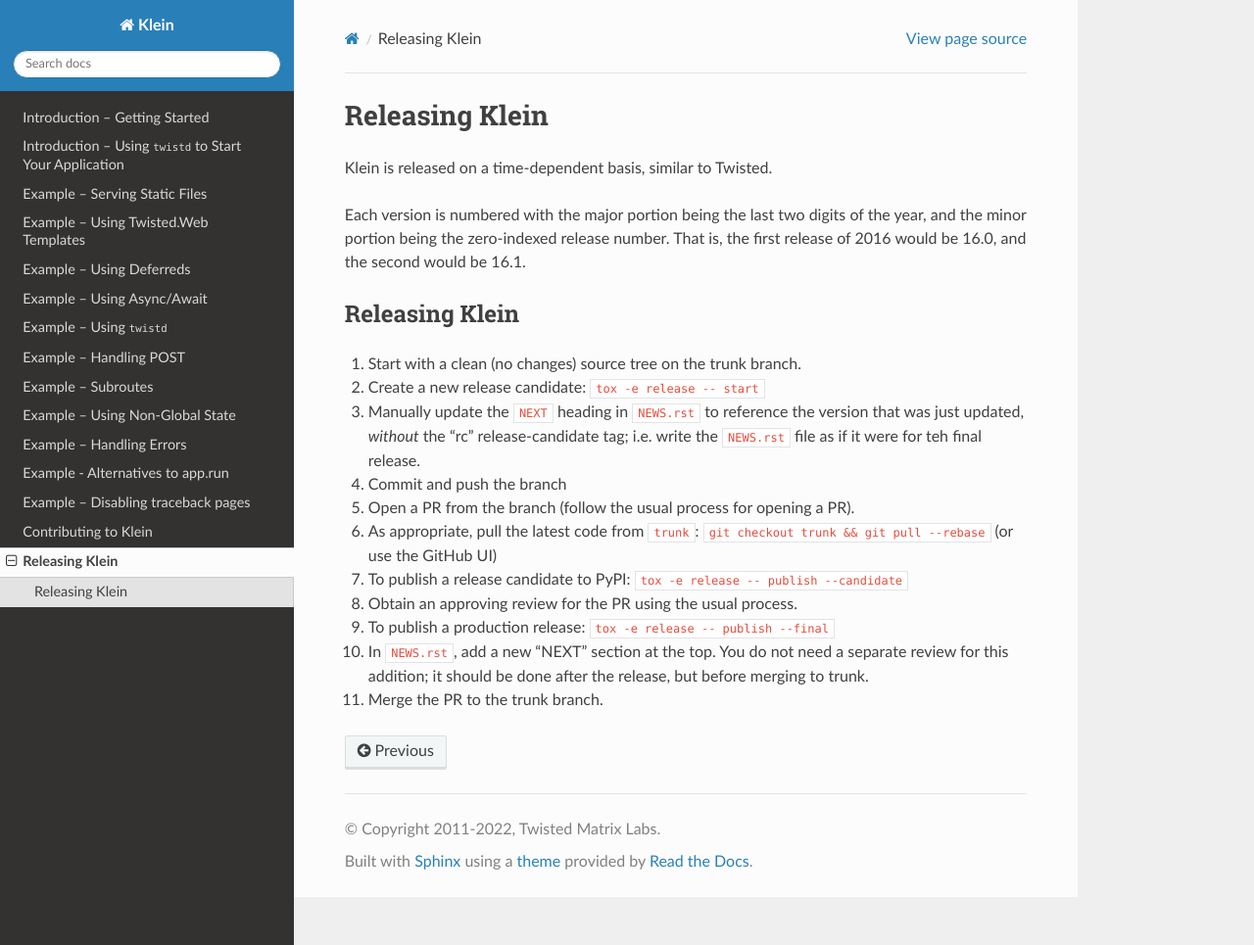
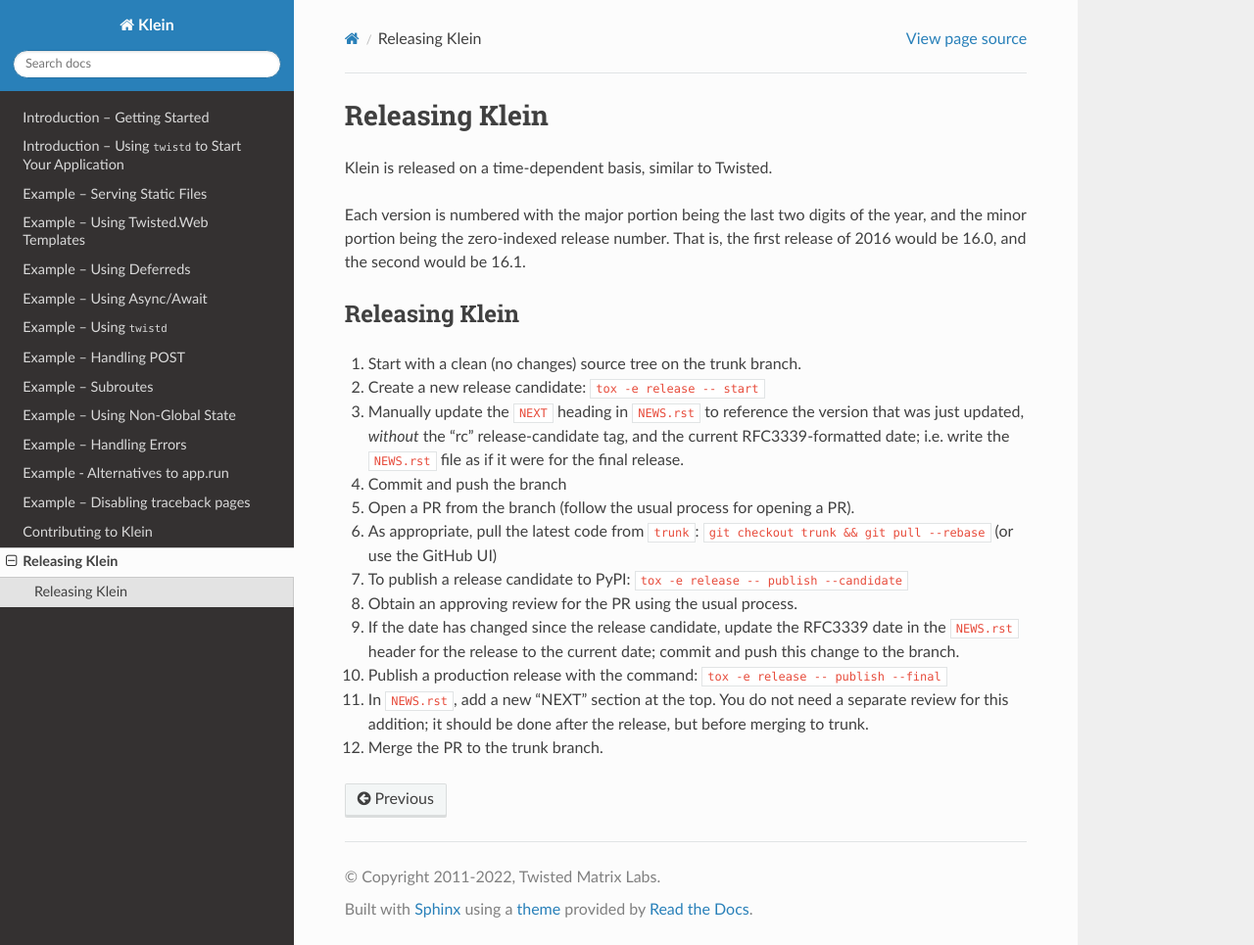
Before and after one commit to twisted/klein, a Sphinx documentation site: the page built from docs/release.rst, in a window 1280 px wide and 965 px high. Shown: the whole window at 98% size. Built offline with Sphinx 7.4.7 and the Read the Docs theme 2.0.0, drawn with Linux system fonts in a browser that asks for light colours; the version number could not be read and is left out.

Commit message:
get the dates right

```diff
--- a/docs/release.rst
+++ b/docs/release.rst
@@ -14,15 +14,20 @@
 #. Start with a clean (no changes) source tree on the trunk branch.
 #. Create a new release candidate: :code:`tox -e release -- start`
 #. Manually update the ``NEXT`` heading in ``NEWS.rst`` to reference the
-   version that was just updated, *without* the "rc" release-candidate tag;
-   i.e. write the ``NEWS.rst`` file as if it were for teh final release.
+   version that was just updated, *without* the "rc" release-candidate tag, and
+   the current RFC3339-formatted date; i.e. write the ``NEWS.rst`` file as if
+   it were for the final release.
 #. Commit and push the branch
 #. Open a PR from the branch (follow the usual process for opening a PR).
 #. As appropriate, pull the latest code from :code:`trunk`: :code:`git checkout
    trunk && git pull --rebase` (or use the GitHub UI)
 #. To publish a release candidate to PyPI: :code:`tox -e release -- publish --candidate`
 #. Obtain an approving review for the PR using the usual process.
-#. To publish a production release: :code:`tox -e release -- publish --final`
+#. If the date has changed since the release candidate, update the RFC3339 date
+   in the ``NEWS.rst`` header for the release to the current date; commit and
+   push this change to the branch.
+#. Publish a production release with the command: :code:`tox -e release --
+   publish --final`
 #. In ``NEWS.rst``, add a new "NEXT" section at the top.  You do not need a
    separate review for this addition; it should be done after the release, but
    before merging to trunk.
```
